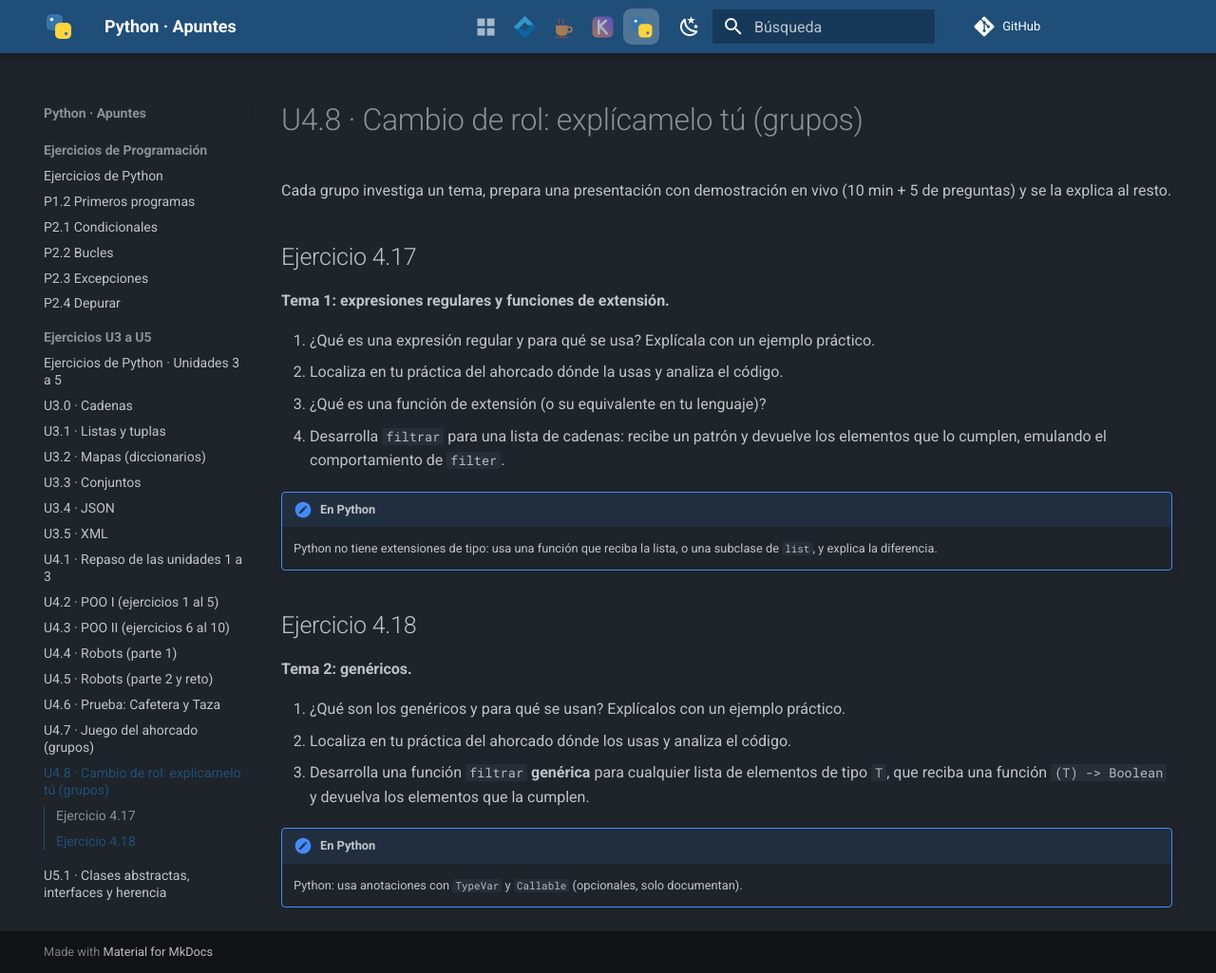
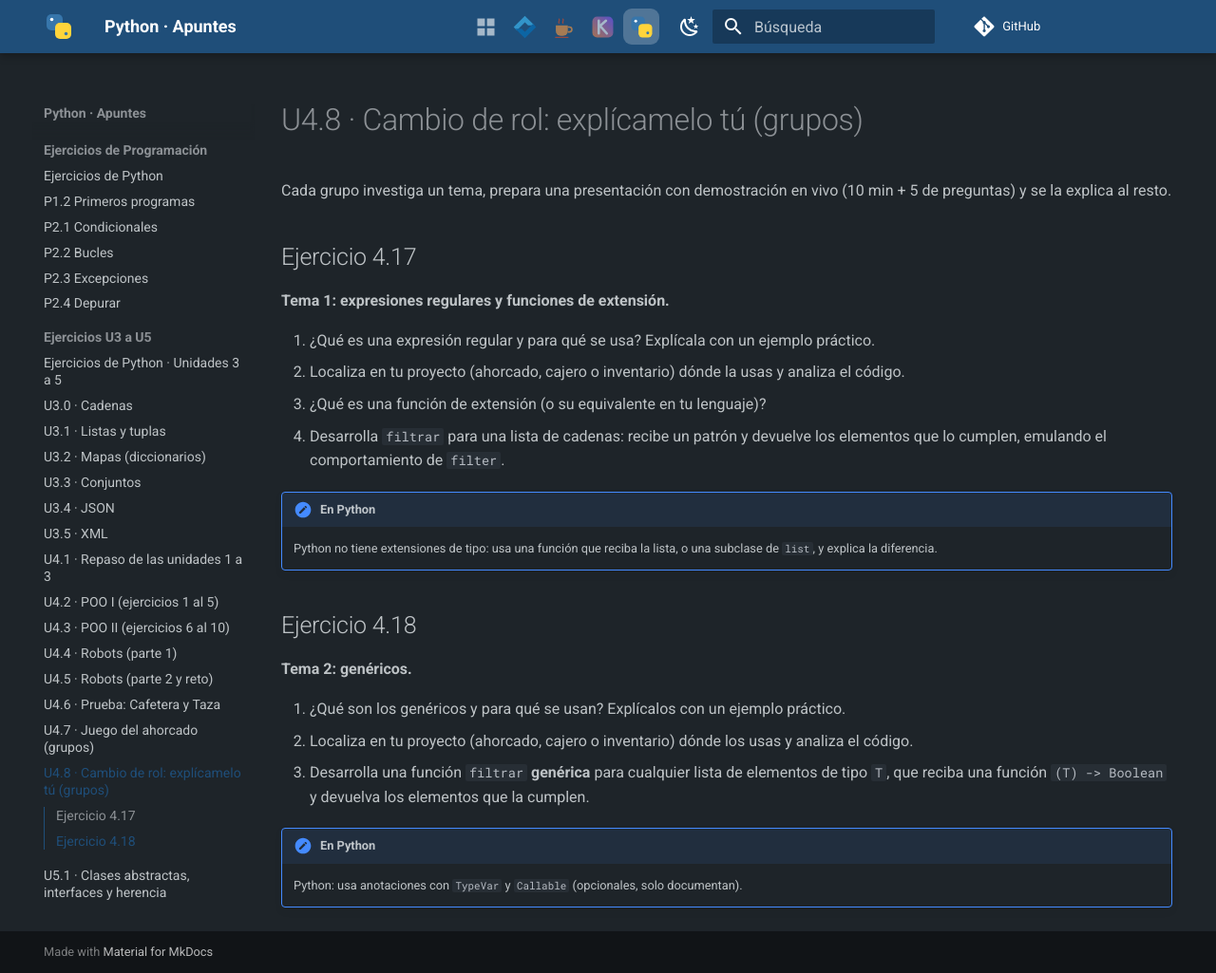
Before and after one commit to apuntes-dam/python-apuntes, an MkDocs documentation site: the page built from docs/ejercicios-u3-u5/u4-8.md, in a window 1280 px wide and 1025 px high. Shown: the whole window at 95% size. Built offline with MkDocs 1.6.1 and Material for MkDocs 9.7.7, drawn with Linux system fonts in a browser that asks for light colours; comment, search, counter and statistics services are not loaded.

Commit message:
Ajustes de texto en U4.8
Co-Authored-By: Claude Sonnet 5.5 <noreply@anthropic.com>

```diff
--- a/docs/ejercicios-u3-u5/u4-8.md
+++ b/docs/ejercicios-u3-u5/u4-8.md
@@ -7,7 +7,7 @@ Cada grupo investiga un tema, prepara una presentación con demostración en viv
 **Tema 1: expresiones regulares y funciones de extensión.**
 
 1. ¿Qué es una expresión regular y para qué se usa? Explícala con un ejemplo práctico.
-2. Localiza en tu práctica del ahorcado dónde la usas y analiza el código.
+2. Localiza en tu proyecto (ahorcado, cajero o inventario) dónde la usas y analiza el código.
 3. ¿Qué es una función de extensión (o su equivalente en tu lenguaje)?
 4. Desarrolla `filtrar` para una lista de cadenas: recibe un patrón y devuelve los elementos que lo cumplen, emulando el comportamiento de `filter`.
 
@@ -19,7 +19,7 @@ Cada grupo investiga un tema, prepara una presentación con demostración en viv
 **Tema 2: genéricos.**
 
 1. ¿Qué son los genéricos y para qué se usan? Explícalos con un ejemplo práctico.
-2. Localiza en tu práctica del ahorcado dónde los usas y analiza el código.
+2. Localiza en tu proyecto (ahorcado, cajero o inventario) dónde los usas y analiza el código.
 3. Desarrolla una función `filtrar` **genérica** para cualquier lista de elementos de tipo `T`, que reciba una función `(T) -> Boolean` y devuelva los elementos que la cumplen.
 
 !!! note "En Python"
```
Also changed, not shown: docs/assets/soluciones.json (+1 -1 lines).
